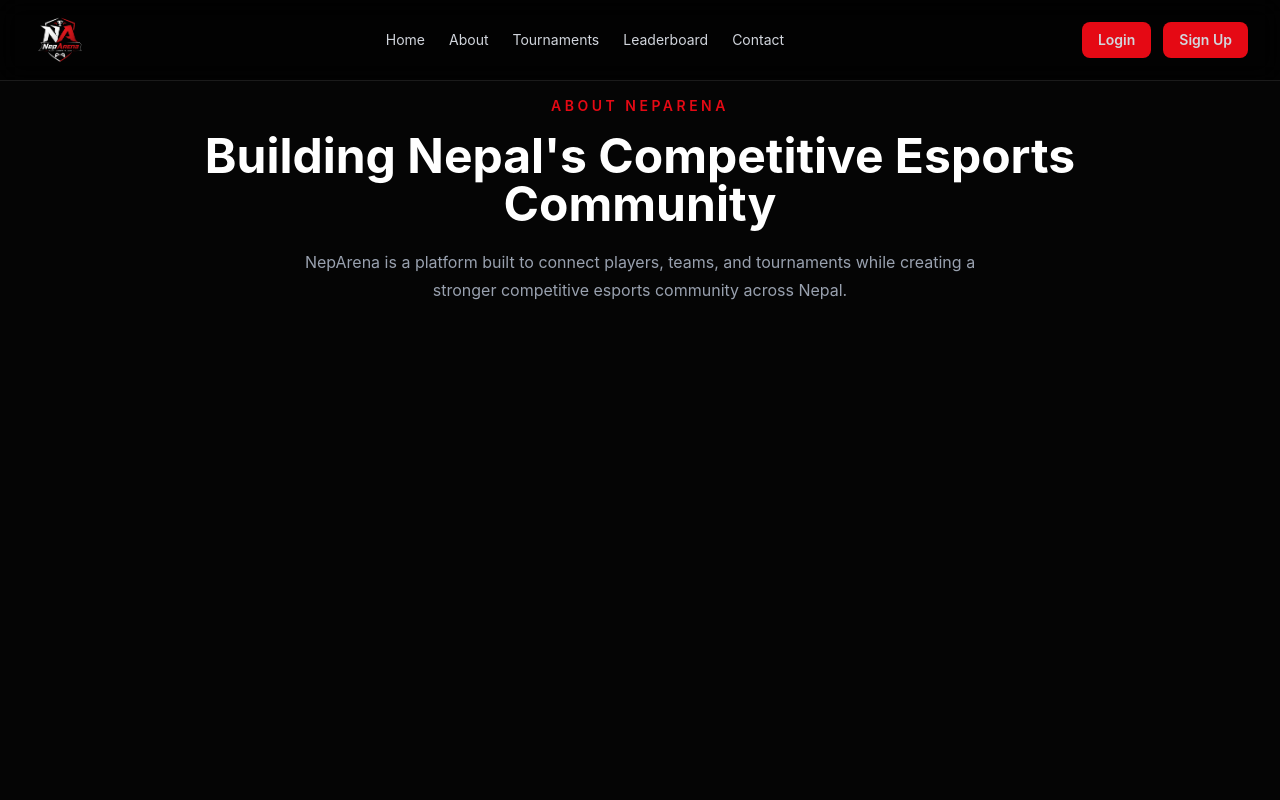
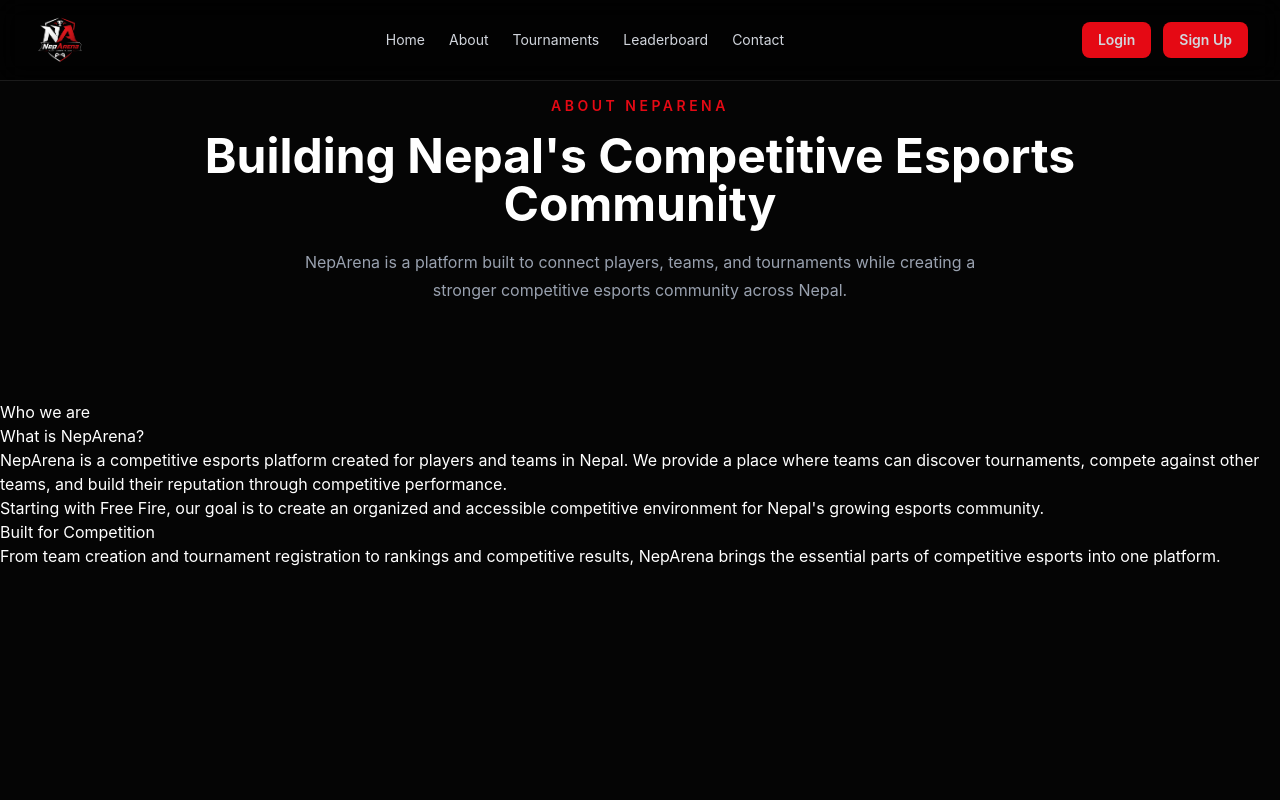
Before and after one commit to Sugam112stha/NepArena, a React (Vite) app: page /About in a window 1280 px wide. Shown: the top 800 px of the page. Built offline with nearby package versions, Linux system fonts and the light colour scheme.

Commit message:
about Neparena

```diff
--- a/src/pages/About.tsx
+++ b/src/pages/About.tsx
@@ -18,6 +18,48 @@
           </p>
         </div>
       </section>
+
+      <section>
+        <div>
+          <div>
+
+            <div>
+              <p>
+                Who we are
+              </p>
+
+              <h2>
+                What is NepArena?
+              </h2>
+
+              <p>
+                NepArena is a competitive esports platform created for
+                players and teams in Nepal. We provide a place where teams
+                can discover tournaments, compete against other teams, and
+                build their reputation through competitive performance.
+              </p>
+
+              <p>
+                Starting with Free Fire, our goal is to create an organized
+                and accessible competitive environment for Nepal's growing
+                esports community.
+              </p>
+            </div>
+
+            <div>
+              <h3>
+                Built for Competition
+              </h3>
+
+              <p>
+                From team creation and tournament registration to rankings
+                and competitive results, NepArena brings the essential
+                parts of competitive esports into one platform.
+              </p>
+            </div>
+          </div>
+        </div>
+      </section>
     </main>
   )
 }
```
